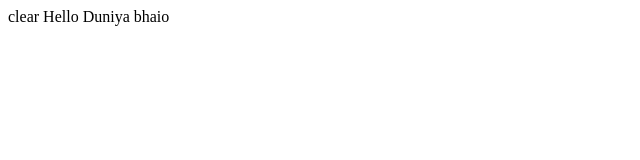
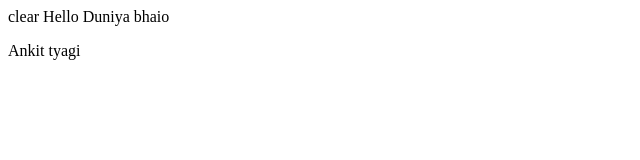
Before and after one commit to Ankittyagi003/testRepository, a plain HTML site: page index.html in a window 1280 px wide. Shown: the full height of the page, 0-640 px from the left. Drawn offline with Linux system fonts and the light colour scheme.

Commit message:
add para2

```diff
--- a/index.html
+++ b/index.html
@@ -8,5 +8,8 @@
 <body>
     Hello Duniya
     bhaio
+
+   <p>Ankit tyagi</p>
+
 </body>
 </html>
```
